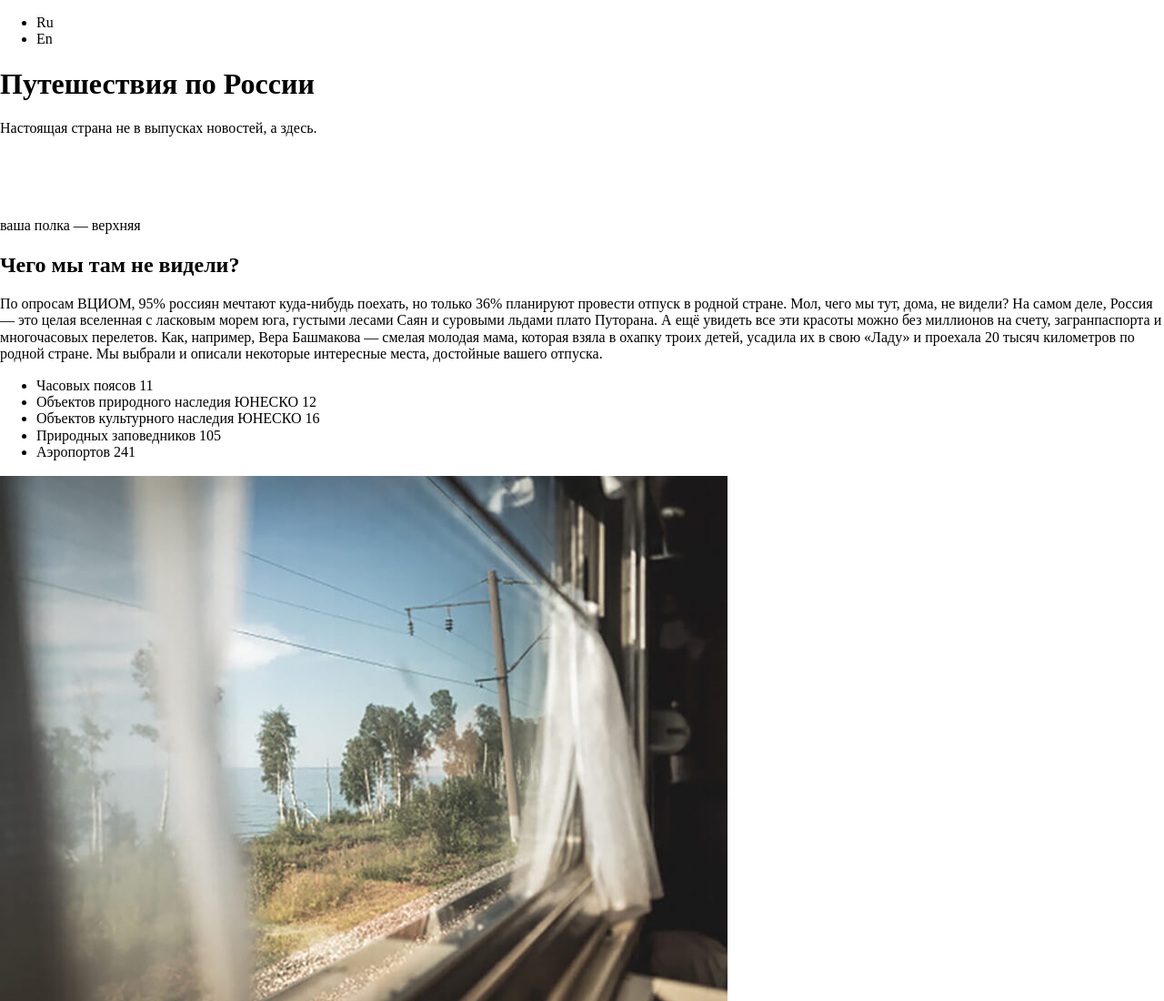
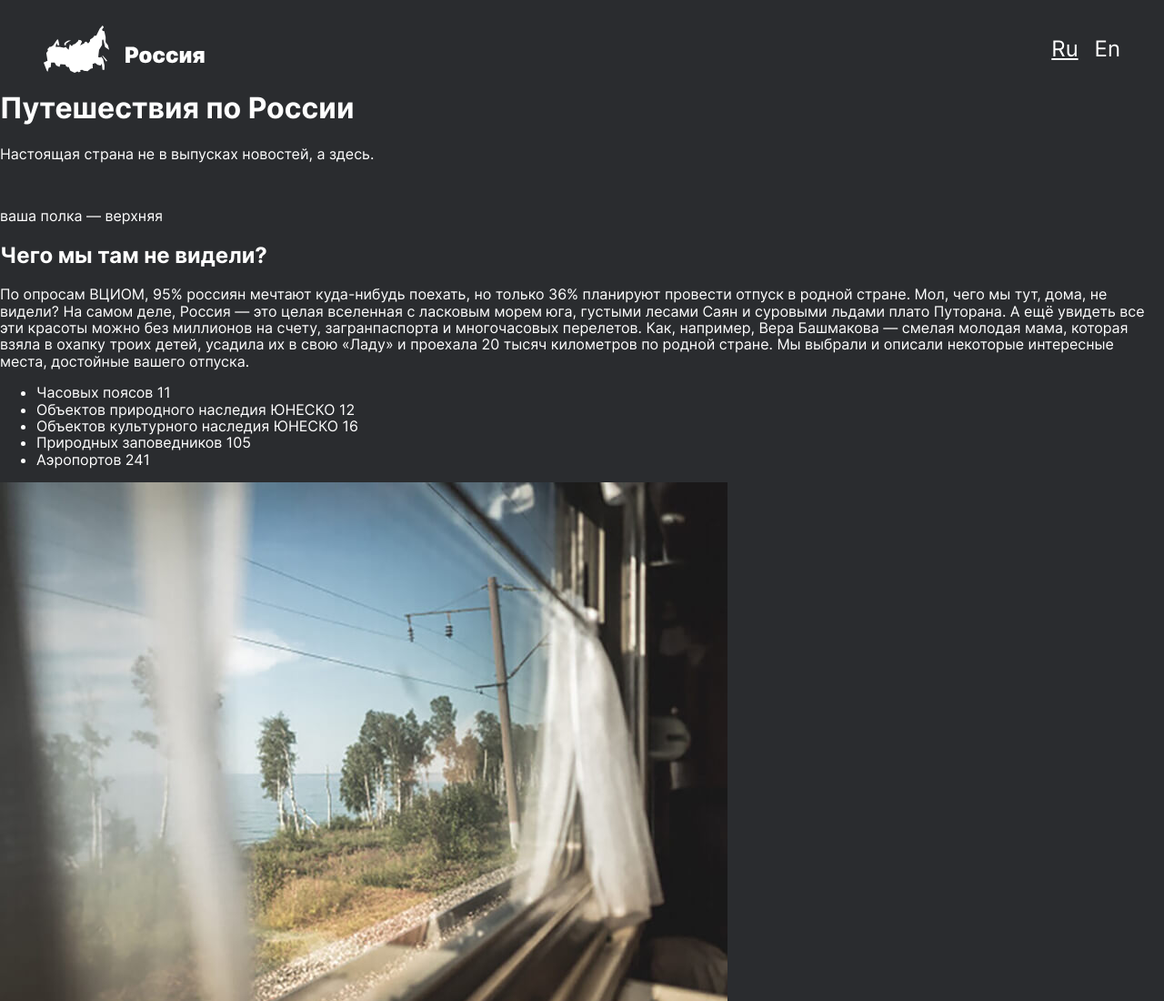
Before and after one commit to AstreyaJulia/russian-travel, a plain HTML site: page index.html in a window 1280 px wide. Shown: the top 1100 px of the page at 91% size. Drawn offline with Linux system fonts and the light colour scheme.

Commit message:
ADD: Header

```diff
--- /dev/null
+++ b/blocks/header/__lang-link/_state/header__lang-link_state_active.css
@@ -0,0 +1,3 @@
+.header__lang-link_state_active {
+  text-decoration: underline;
+}
--- /dev/null
+++ b/blocks/header/__lang-link/header__lang-link.css
@@ -0,0 +1,15 @@
+.header__lang-link {
+  font-size: 24px;
+  line-height: 28px;
+  font-weight: 400;
+  color: #fff;
+  text-decoration: none;
+  margin-left: 18px;
+  -webkit-transition: opacity 0.5s;
+  -o-transition: opacity 0.5s;
+  transition: opacity 0.5s;
+}
+
+.header__lang-link:hover {
+  opacity: .8;
+}
--- /dev/null
+++ b/blocks/header/__lang-links/header__lang-links.css
@@ -0,0 +1,7 @@
+.header__lang-links {
+  list-style: none;
+  margin: 0;
+  padding: 0;
+  display: flex;
+  align-items: center;
+}
--- /dev/null
+++ b/blocks/header/__logo/header__logo.css
@@ -0,0 +1,5 @@
+.header__logo {
+  background-image: url("../../../images/header-logo.svg");
+  width: 177px;
+  height: 52px;
+}
--- /dev/null
+++ b/blocks/header/header.css
@@ -0,0 +1,6 @@
+.header {
+  display: flex;
+  align-items: center;
+  justify-content: space-between;
+  padding: 28px 48px 0;
+}
--- a/blocks/page/page.css
+++ b/blocks/page/page.css
@@ -31,4 +31,9 @@
   -webkit-text-size-adjust: 100%;
   -ms-text-size-adjust: 100%;
   -moz-text-size-adjust: 100%;
+  font-family: "Inter", Arial, sans-serif;
+  color: #fff;
+  background-color: #2A2C2F;
+  width: 1280px;
+  margin: 0 auto;
 }
--- /dev/null
+++ b/blocks/root/root.css
@@ -0,0 +1,3 @@
+.root {
+  background-color: #ccc;
+}
--- a/index.html
+++ b/index.html
@@ -13,14 +13,14 @@
   <header class="header">
     <a href="#" class="header__logo"></a>
     <ul class="header__lang-links">
-      <li class="header__lang-link header__lang-link_state_active">Ru</li>
-      <li class="header__lang-link">En</li>
+      <li><a class="header__lang-link header__lang-link_state_active" href="#">Ru</a></li>
+      <li><a  class="header__lang-link" href="#">En</a></li>
     </ul>
   </header>
   <section class="lead">
     <h1 class="lead__title">Путешествия по России</h1>
     <p class="lead__subtitle">Настоящая страна не в выпусках новостей, а здесь.</p>
-    <img src="images/header-logo.svg" class="lead__image" alt="Логотип Россия">
+    <img src="" class="lead__image" alt="">
     <p class="lead__caption">ваша полка — верхняя</p>
   </section>
   <section class="intro">
--- a/pages/index.css
+++ b/pages/index.css
@@ -1,4 +1,11 @@
 /* Vendor - normalize.css */
 @import url(../vendor/normalize.css);
 /* Global - page */
+@import url(../blocks/root/root.css);
 @import url(../blocks/page/page.css);
+
+@import url(../blocks/header/header.css);
+@import url(../blocks/header/__logo/header__logo.css);
+@import url(../blocks/header/__lang-links/header__lang-links.css);
+@import url(../blocks/header/__lang-link/header__lang-link.css);
+@import url(../blocks/header/__lang-link/_state/header__lang-link_state_active.css);
```
